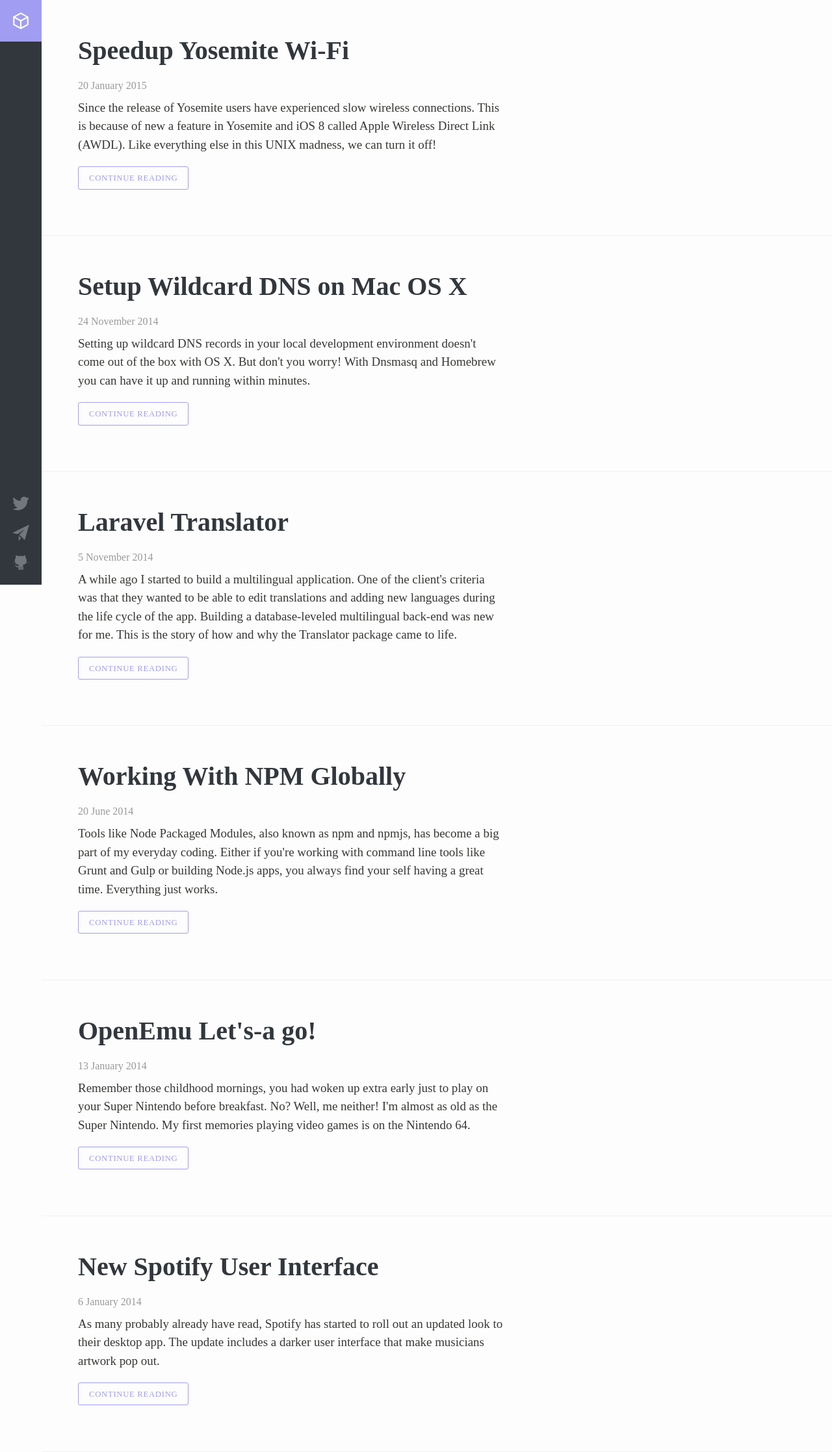
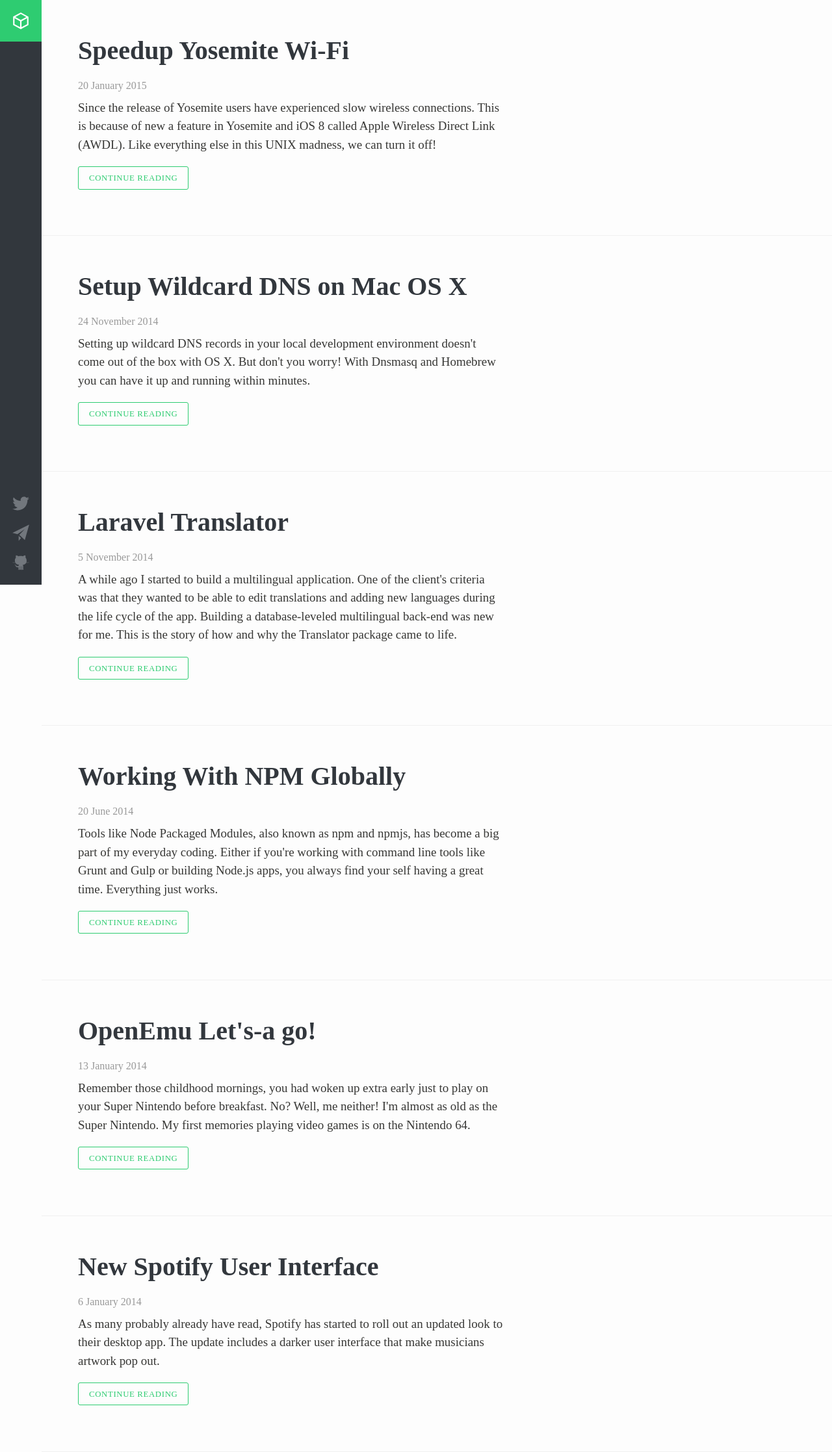
Before and after one commit to mikaelmattsson/mikaelmattsson.github.io, a Jekyll site: the page built from index.html, in a window 1280 px wide. Shown: the whole page at 65% size. Built offline with Jekyll 4.4.1, drawn with Linux system fonts in a browser that asks for light colours; comment, search, counter and statistics services are not loaded.

Commit message:
Change post color.

```diff
--- a/index.html
+++ b/index.html
@@ -1,6 +1,6 @@
 ---
 layout: page
-color: '#a09df3'
+color: '#2ECC71'
 ---
 {% for post in site.posts %}
   <section>
```
Also changed, not shown: _posts/2015-01-20-speedup-yosemite-wifi.md (+1 -1 lines).
